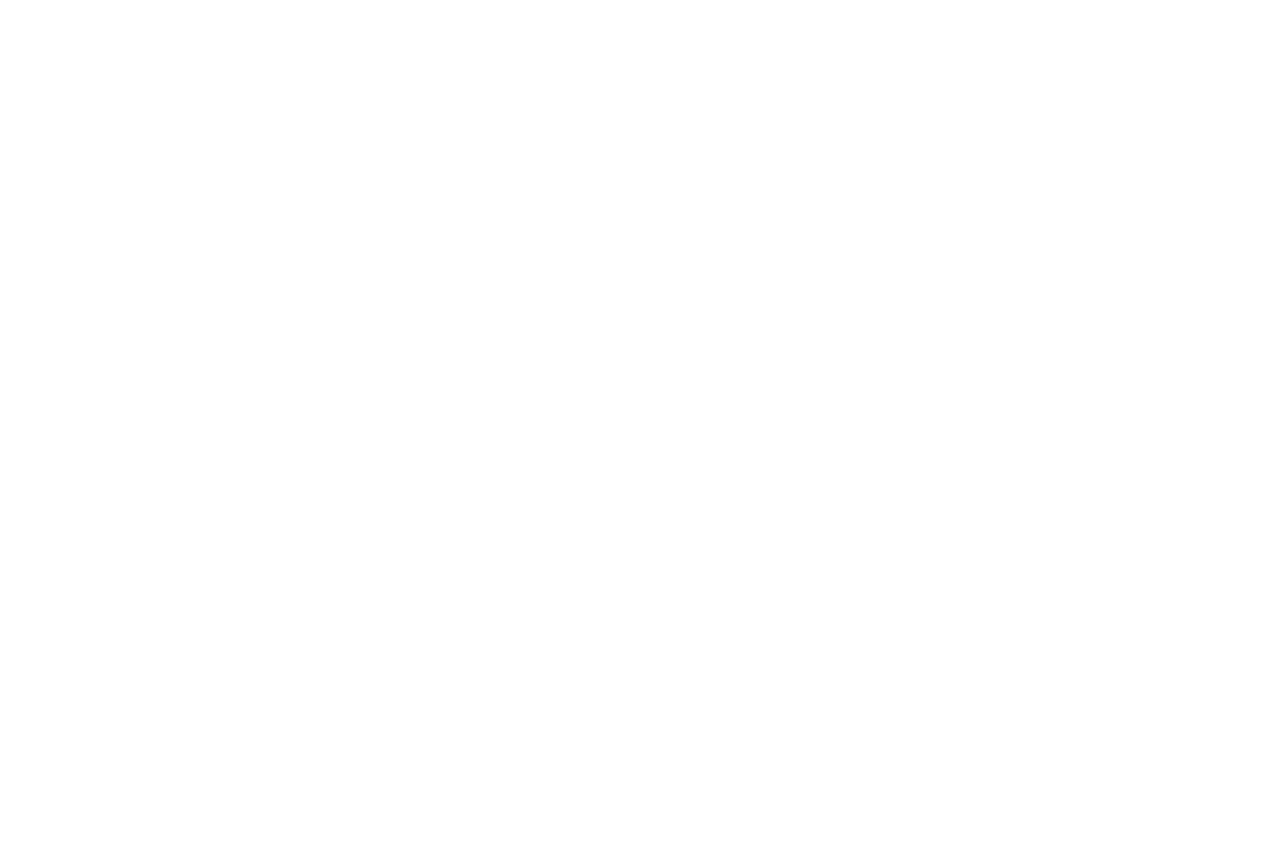
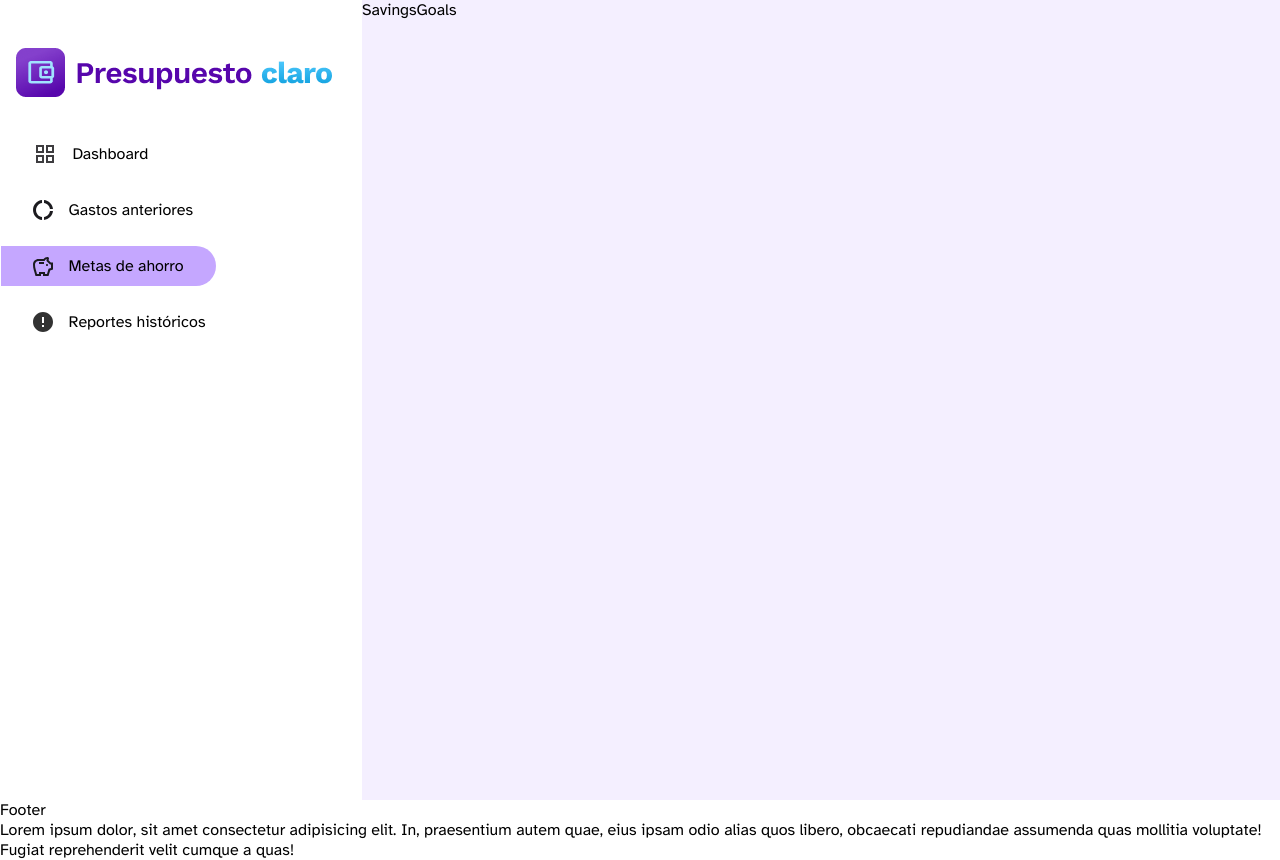
Before and after one commit to No-Country/c14-25-m-java-react, a React (Vite) app in the folder Frontend/: page /savings-goals in a window 1280 px wide. Before the commit this address had no page. Before the commit the page ends 800 px from the top, so only its background shows below. Built offline with nearby package versions, Linux system fonts and the light colour scheme.

Commit message:
feat: Asidebar fix bug

```diff
--- a/Frontend/src/App.jsx
+++ b/Frontend/src/App.jsx
@@ -2,6 +2,8 @@ import { Route, Routes } from "react-router-dom"
 import DefaultLayout from "./components/DefaultLayout"
 import Dashboard from "./pages/Dashboard"
 import PreviousExpenses from "./pages/PreviousExpenses"
+import SavingsGoals from "./pages/SavingsGoals"
+import HistoricalReports from "./pages/HistoricalReports"
 
 function App() {
 
@@ -16,6 +18,10 @@ function App() {
 
           <Route path="/previous-expenses" element={<PreviousExpenses />}/>
 
+          <Route path="/savings-goals" element={<SavingsGoals />}/>
+
+          <Route path="/historical-reports" element={<HistoricalReports />}/>
+
         </Route>
 
       </Routes>
--- a/Frontend/src/components/Asidebar.jsx
+++ b/Frontend/src/components/Asidebar.jsx
@@ -1,4 +1,5 @@
 /* eslint-disable react/prop-types */
+import { NavLink } from "react-router-dom";
 import SvgError from "../assets/icons/SvgError";
 import SvgGridView from "../assets/icons/SvgGridView";
 import SvgPreviousExpenses from "../assets/icons/SvgPreviousExpenses";
@@ -14,10 +15,10 @@ const Asidebar = () => {
           </section>
           <nav>
             <ul>
-              <li> <SvgGridView /> Dashboard </li>
-              <li> <SvgPreviousExpenses /> Gastos anteriores </li>
-              <li> <SvgSavingsGoals /> Metas de ahorro </li>
-              <li> <SvgError /> Reportes históricos </li>
+              <NavLink to={"/"}><li> <SvgGridView /> Dashboard </li></NavLink>
+              <NavLink to={"/previous-expenses"}><li> <SvgPreviousExpenses /> Gastos anteriores </li></NavLink>
+              <NavLink to={"/savings-goals"}><li> <SvgSavingsGoals /> Metas de ahorro </li></NavLink>
+              <NavLink to={"/historical-reports"}><li> <SvgError /> Reportes históricos </li></NavLink>
             </ul>
           </nav>
         </aside>
--- /dev/null
+++ b/Frontend/src/pages/HistoricalReports.jsx
@@ -0,0 +1,9 @@
+import React from 'react'
+
+const HistoricalReports = () => {
+  return (
+    <div>HistoricalReports</div>
+  )
+}
+
+export default HistoricalReports
--- /dev/null
+++ b/Frontend/src/pages/SavingsGoals.jsx
@@ -0,0 +1,9 @@
+import React from 'react'
+
+const SavingsGoals = () => {
+  return (
+    <div>SavingsGoals</div>
+  )
+}
+
+export default SavingsGoals
--- a/Frontend/src/styles/components/_asidebar.scss
+++ b/Frontend/src/styles/components/_asidebar.scss
@@ -33,12 +33,21 @@
                 display: flex;
                 align-items: center;
                 gap: 1rem;
-                background-color: #C5A7FF;
+                background-color: unset;
                 position: relative;
                 right: 2rem;
                 padding: 0 2rem;
                 border-radius: 0px 50px 50px 0px;
+                transition: background 0.5s ease-in;
+            }
 
+            a {
+                text-decoration: none;
+                color: black;
+            }
+
+            a.active li {
+                background-color: #C5A7FF;
             }
         }
 
```
